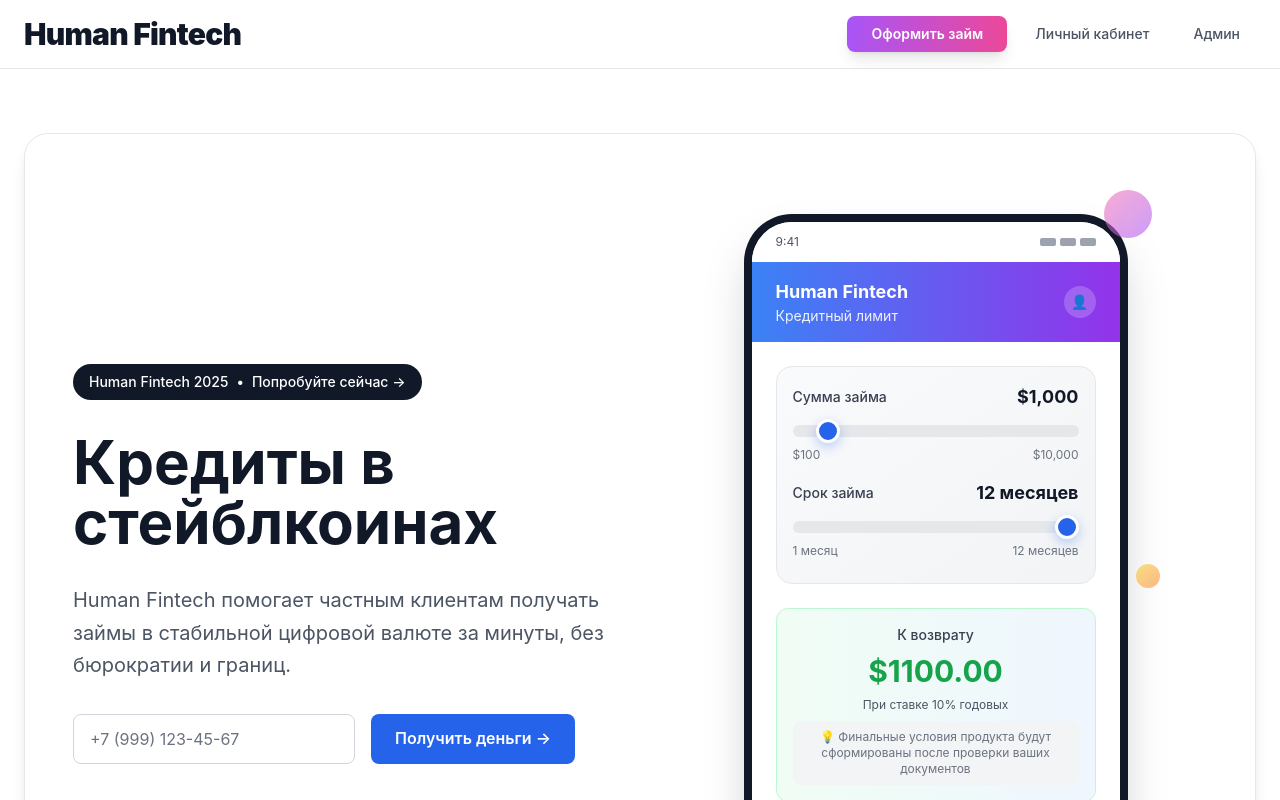
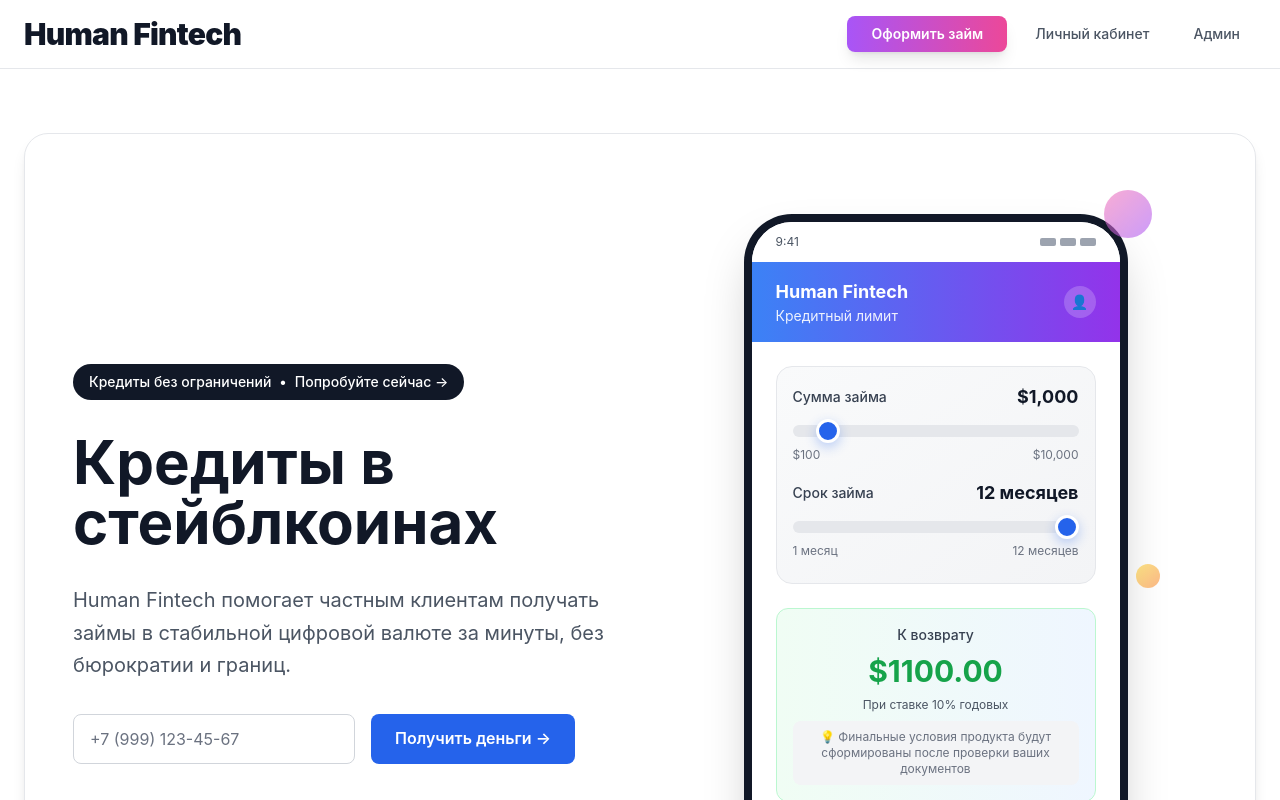
Before and after one commit to ioanngrigorev/microfinance-frontend, a React (Vite) app: page / in a window 1280 px wide. Shown: the top 800 px of the page. Built offline with nearby package versions, Linux system fonts and the light colour scheme.

Commit message:
Add Stripe-style hero section for stablecoin loans for all nationalities

```diff
--- a/src/pages/HomePage.jsx
+++ b/src/pages/HomePage.jsx
@@ -52,7 +52,7 @@ function HomePage() {
                 <div className="space-y-8">
                   {/* Pill-shaped CTA */}
                   <div className="inline-flex items-center bg-gray-900 text-white px-4 py-2 rounded-full text-sm font-medium">
-                    <span>Human Fintech 2025</span>
+                    <span>Кредиты без ограничений</span>
                     <span className="ml-2">•</span>
                     <span className="ml-2">Попробуйте сейчас →</span>
                   </div>
```
